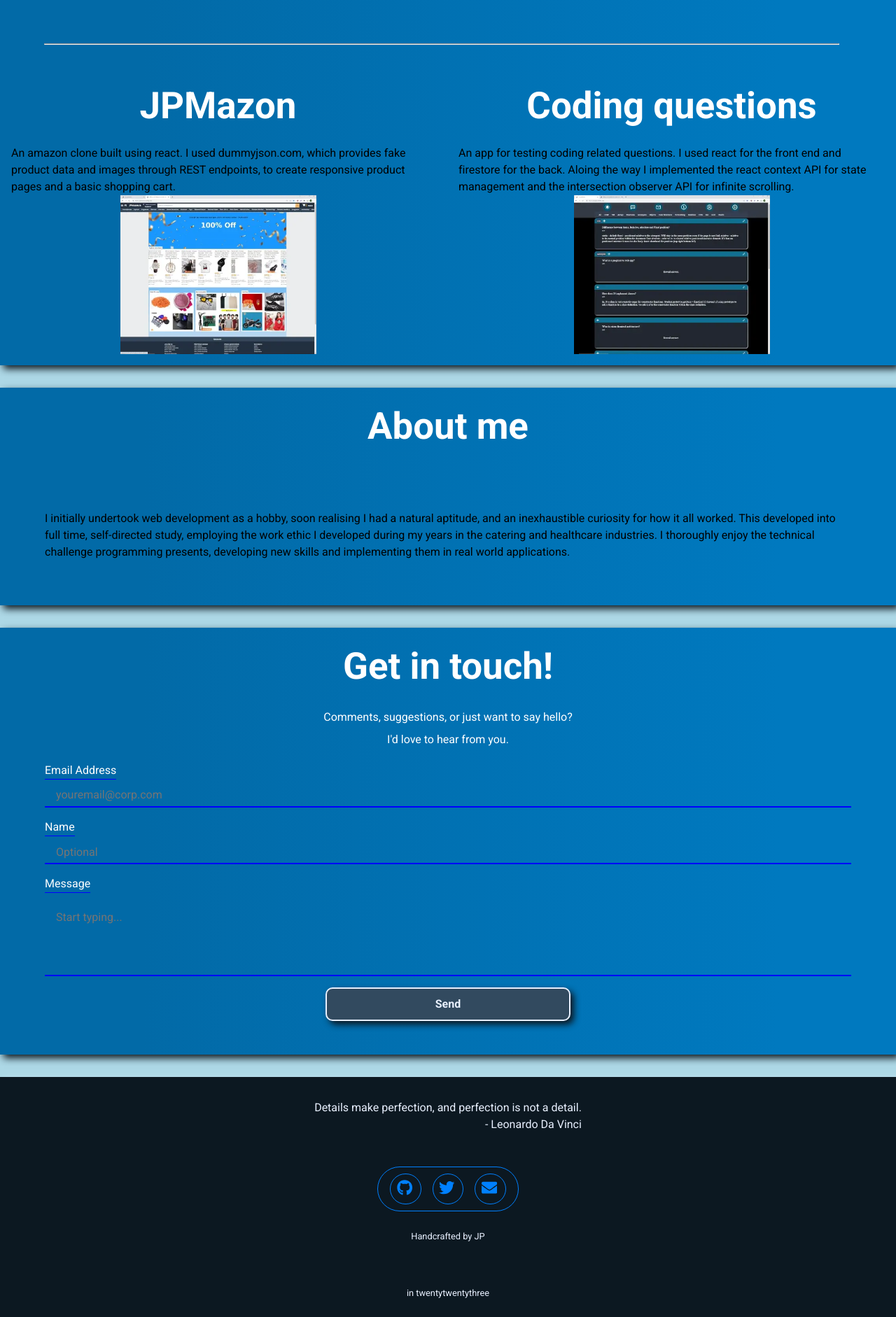
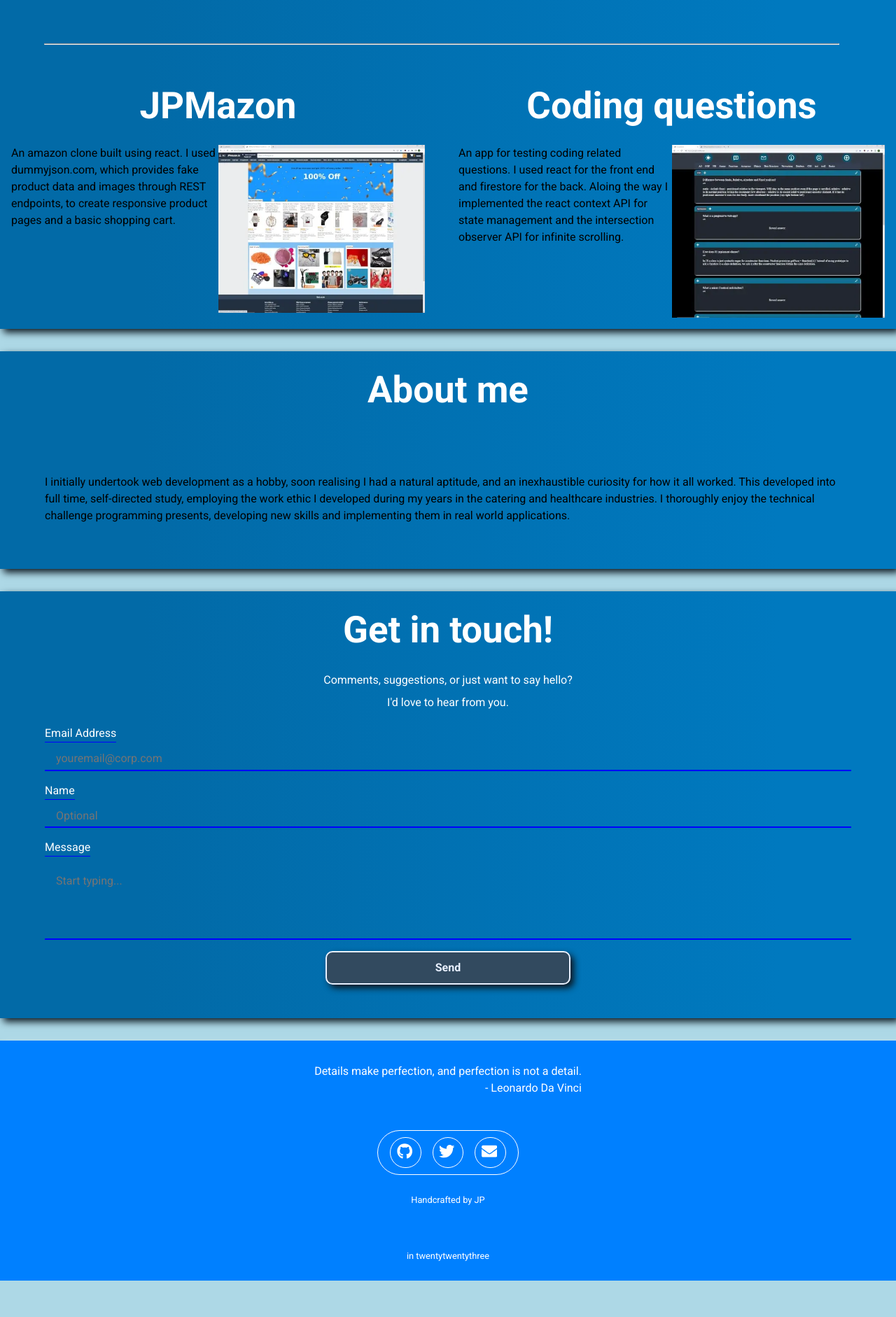
Before and after one commit to Fishamble/portfolioVer3, a React (Vite) app: page / in a window 1280 px wide. Shown: the part 2552-4434 px from the top of the page at 70% size. After the commit the page ends 4382 px from the top, so only its background shows below. Built offline with nearby package versions, Linux system fonts and the light colour scheme; no server answers; some icons are missing.

Commit message:
other projects layout

```diff
--- a/src/components/Footer/footer.css
+++ b/src/components/Footer/footer.css
@@ -1,6 +1,9 @@
 .footer {
   background-color: var(--clr-one);
-  color: var(--clr-seven);
+  background-color: var(--clr-seaBlue);
+
+  /* color: var(--clr-seven); */
+  color: white;
   margin-top: 2rem;
   box-shadow: 5px 5px 10px var(--clr-seven);
 }
@@ -18,7 +21,7 @@
   list-style-type: none;
   padding: 0.4em;
   margin-top: 1rem;
-  border: 1px solid var(--clr-four);
+  border: 1px solid white;
   border-radius: 50px;
 }
 
@@ -26,16 +29,15 @@
   color: inherit;
   width: 60%;
   height: 60%;
-
 }
-
 
 .footer li {
   height: 2em;
   width: 2em;
   border-radius: 999px;
-  border: 1px solid var(--clr-four);
-  color: var(--clr-four);
+  border: 1px solid white;
+  /* color: var(--clr-four); */
+  color: white;
 
   display: flex;
   align-items: center;
@@ -43,8 +45,10 @@
 }
 
 .footer li:hover {
-  border: 1px solid var(--clr-four);
-  color: var(--clr-one);
+  border: 1px solid black;
+  /* color: var(--clr-one); */
+  color: black;
+
   background-color: var(--clr-four);
 }
 
@@ -56,7 +60,9 @@
 
 .footer .digger {
   font-size: 3em;
-  color: var(--clr-four);
+  /* color: var(--clr-four); */
+  color: white;
+
   display: flex;
   justify-content: center;
   padding: 0.3em;
--- a/src/components/jpmazon/Jpmazon.tsx
+++ b/src/components/jpmazon/Jpmazon.tsx
@@ -7,14 +7,13 @@ import "./jpmazon.css";
 export default function Jpmazon() {
   return (
     <motion.aside initial={initialLeft} whileInView={animate} viewport={{ once: true }} className="other-projects-container jpmazon">
-      <div className="op-description">
-        <h2 className="project-heading">JPMazon</h2>
+      <h2>JPMazon</h2>
+      <div className="op-flex-wrap">
         <p>
           An amazon clone built using react. I used dummyjson.com, which provides fake product data and images through REST endpoints, to create
           responsive product pages and a basic shopping cart.
         </p>
-      </div>
-      <div>
+
         <img width="500" height="406" src={JpMazon} alt="landing page for the jpmazon project" />
       </div>
     </motion.aside>
--- a/src/components/jpmazon/jpmazon.css
+++ b/src/components/jpmazon/jpmazon.css
@@ -1,16 +1,19 @@
-
 .jpmazon {
   /* margin-top: 2rem; */
   /* margin-bottom: 2rem; */
 }
 
 .other-projects-container img {
-    width :90%;
+  width: 90%;
   max-width: 280px;
-    /* margin: 1rem auto 0 auto; */
-    margin: 0 auto;
+  margin: 1rem auto;
+  /* margin: 0 auto; */
 }
 
+.op-flex-wrap {
+  display: flex;
+  flex-direction: column;
+}
 
 /* .op-description h3 {
     color:white;
@@ -27,13 +30,16 @@
   /* height: 4rem; */
 }
 
-
 @media (min-width: 550px) {
-
-    .jpmazon {
+  .op-flex-wrap {
     /* margin-top: 3rem; */
     /* margin-bottom: 3rem; */
+    flex-direction: row;
   }
 
-
+  .other-projects-container img {
+    width: 50%;
+    max-width: none;
+    margin: 0;
   }
+}
--- a/src/components/jsQuestions/Jsquestions.tsx
+++ b/src/components/jsQuestions/Jsquestions.tsx
@@ -1,19 +1,18 @@
 import { motion } from "framer-motion";
 import jsQuestions from "../../assets/images/questionsApp.webp";
 import { animate, initialRight } from "../../misc/animateValues";
-import './jsQuestions.css';
+import "./jsQuestions.css";
 
 export default function Jsquestions() {
   return (
     <motion.aside initial={initialRight} whileInView={animate} viewport={{ once: true }} className="other-projects-container js-questions">
-      <div className="op-description">
-        <h2>Coding questions</h2>
+      <h2>Coding questions</h2>
+      <div className="op-flex-wrap">
         <p>
           An app for testing coding related questions. I used react for the front end and firestore for the back. Aloing the way I implemented the
           react context API for state management and the intersection observer API for infinite scrolling.
         </p>
-      </div>
-      <div>
+
         <img width="500" height="406" src={jsQuestions} alt="landing page for the coding questions app" />
       </div>
     </motion.aside>
```
Lines whose indentation alone changed are shown as unchanged.
